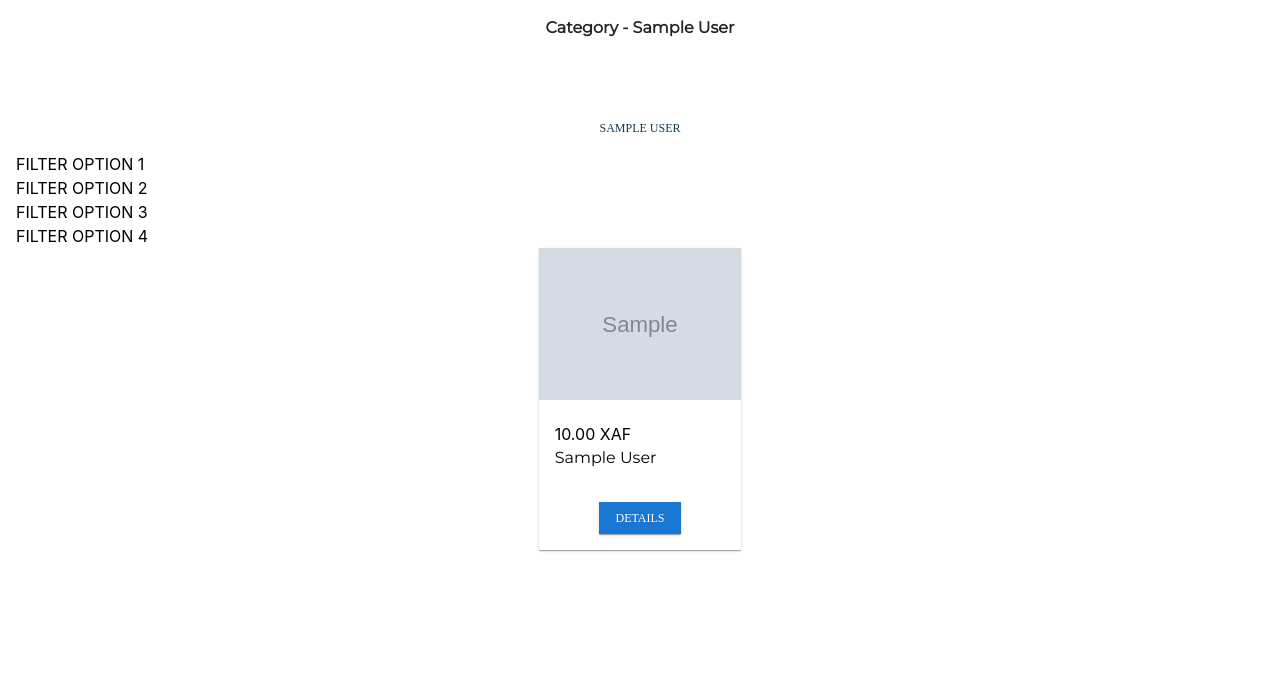
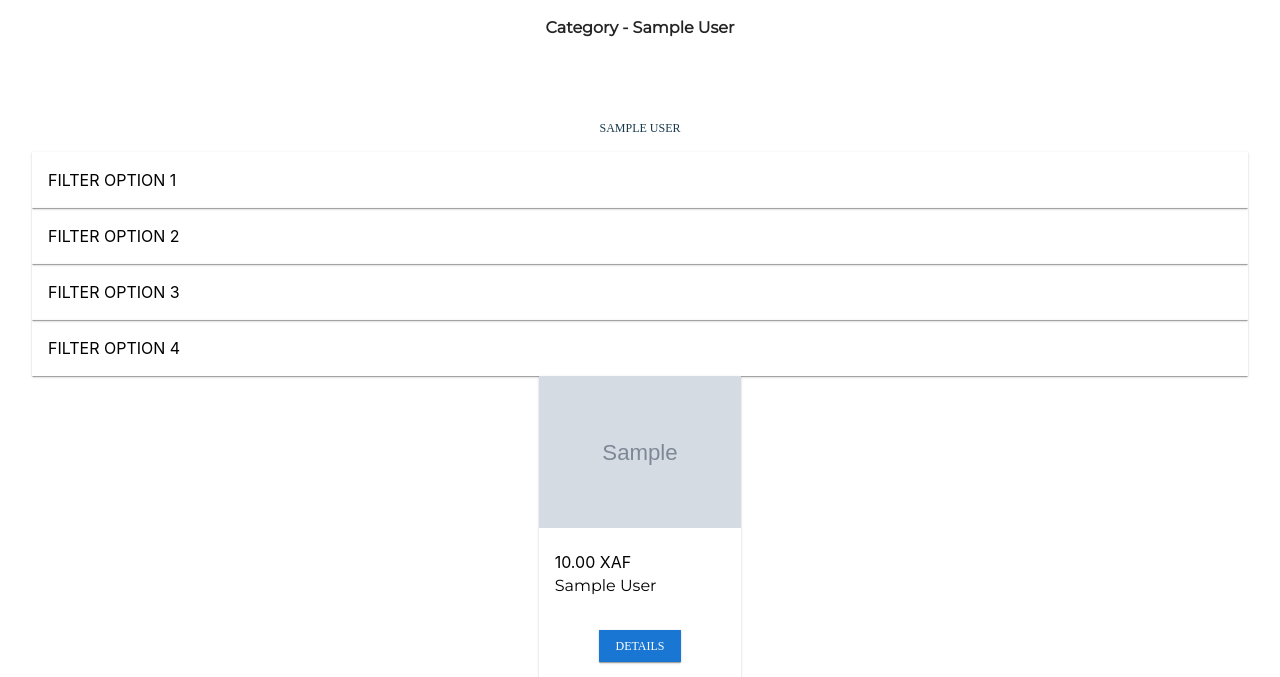
Before and after one commit to cyrildzumts/lyshop, a Django app: page /catalog/categories/detail/00000000-0000-0000-0000-000000000001/ in a window 1280 px wide. Shown: the part 48-725 px from the top of the page. Run offline with Django 3.2, Linux system fonts and the light colour scheme; tables that the repository leaves empty hold one stand-in row (values such as "Sample post"); grey boxes marked "Sample" are stand-in pictures; some libraries are stand-ins or nearby versions.

Commit message:
minor update

```diff
--- a/catalog/templates/catalog_base.html
+++ b/catalog/templates/catalog_base.html
@@ -41,29 +41,29 @@
 
 <div id="filter" class="flex-column">
     <div class="col-m-12 col-12">
-        <div class="filter-option">
-            <ul>
+        <div class="filter-option mat-box">
+            <ul class="mat-box-content">
                 <li><span>{% trans "FILTER OPTION 1" %}</span></li>
             </ul>
         </div>
     </div>
     <div class="col-m-12 col-12">
-        <div class="filter-option">
-            <ul>
+        <div class="filter-option mat-box">
+            <ul class="mat-box-content">
                 <li><span>{% trans "FILTER OPTION 2" %}</span></li>
             </ul>
         </div>
     </div>
     <div class="col-m-12 col-12">
-        <div class="filter-option">
-            <ul>
+        <div class="filter-option mat-box">
+            <ul class="mat-box-content">
                 <li><span>{% trans "FILTER OPTION 3" %}</span></li>
             </ul>
         </div>
     </div>
     <div class="col-m-12 col-12">
-        <div class="filter-option">
-            <ul>
+        <div class="filter-option mat-box">
+            <ul class="mat-box-content">
                 <li><span>{% trans "FILTER OPTION 4" %}</span></li>
             </ul>
         </div>
```
